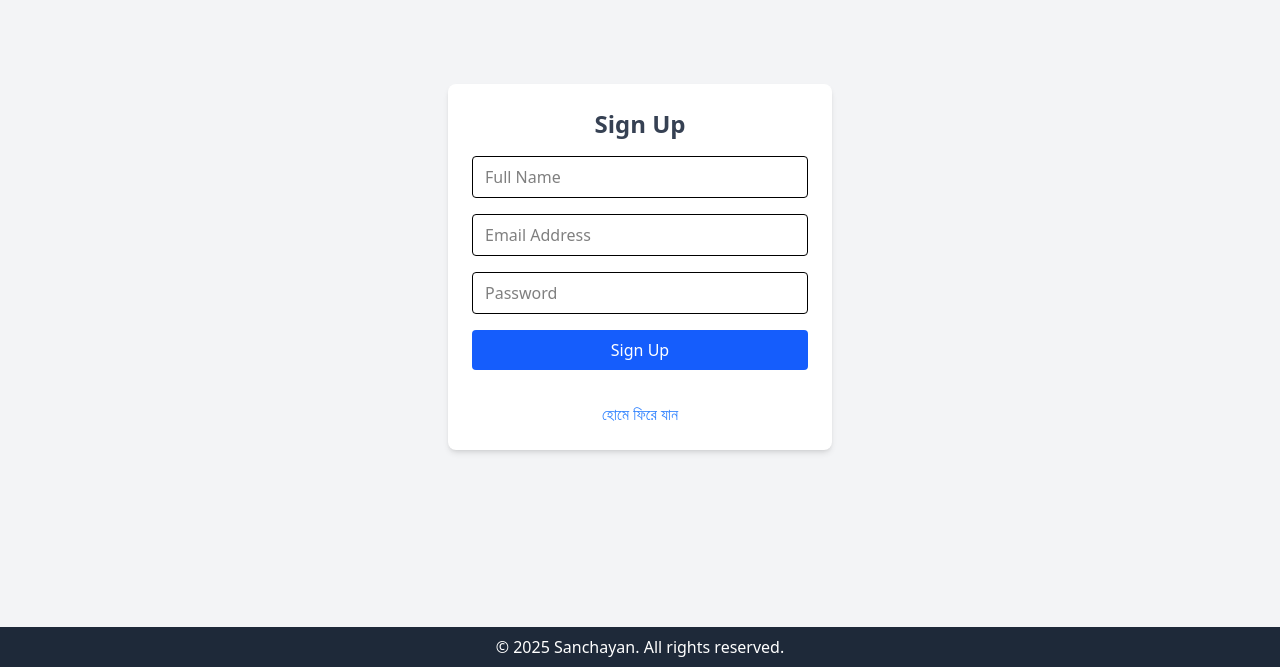
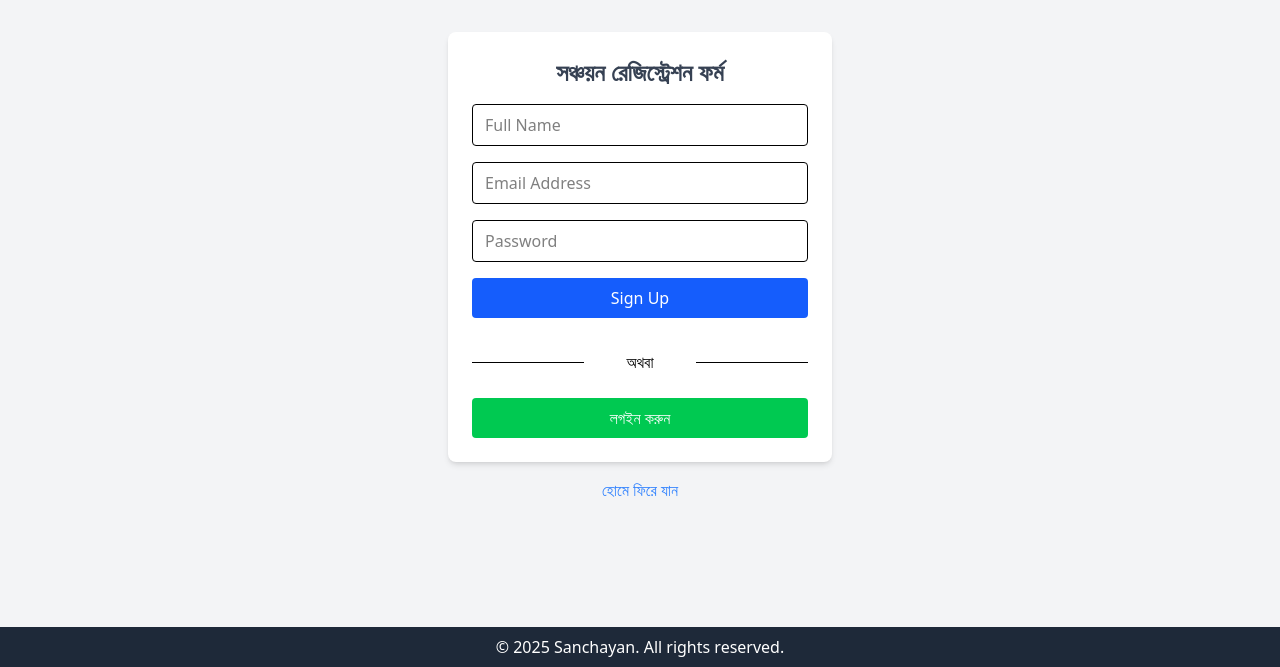
Before and after one commit to MU1147-LEGEND/sanchayan, a React (Vite) app: page /signup in a window 1280 px wide. Shown: the part 133-800 px from the top of the page. Built offline with nearby package versions, Linux system fonts and the light colour scheme; no server answers.

Commit message:
feat: enhance layout and user experience across multiple components, including AdminDashboard, FullPage, Login, SignUp, UserDashboard, MyAccount, and MainForm

```diff
--- a/src/components/AdminDashboard.jsx
+++ b/src/components/AdminDashboard.jsx
@@ -45,7 +45,7 @@ const Dashboard = () => {
     // };
     const logOut = handleLogout;
     return (
-        <div className="p-4">
+        <div className="p-4 mb-10">
             <h1 className="text-2xl font-bold mb-4">সদস্য তালিকা</h1>
 
             <div className="overflow-x-auto">
--- a/src/components/FullPage.jsx
+++ b/src/components/FullPage.jsx
@@ -1,5 +1,3 @@
-import AnnouncementBar from "./announcement-bar/AnnouncementBar";
-import Header from "./header/Header";
 import MemberForm1 from "./mainForm/MainForm";
 
 const FullPage = () => {
--- a/src/components/Login.jsx
+++ b/src/components/Login.jsx
@@ -181,6 +181,9 @@ export default function Login() {
                         }
                         className="bg-white p-6 rounded shadow-md"
                     >
+                        <p className="text-xl text-red-500">
+                            এখনো কাজ চলমান। দয়া করে ইমেইল লগিন ব্যবহার করুন।
+                        </p>
                         <input
                             type="tel"
                             placeholder="+8801XXXXXXXXX"
--- a/src/components/SignUp.jsx
+++ b/src/components/SignUp.jsx
@@ -37,13 +37,13 @@ const SignUp = () => {
     };
 
     return (
-        <div className="min-h-screen flex items-center justify-center bg-gray-100 px-4">
+        <div className="min-h-screen flex flex-col items-center justify-center bg-gray-100 px-4">
             <form
                 onSubmit={handleSubmit}
                 className="bg-white p-6 rounded-lg shadow-md w-full max-w-sm space-y-4"
             >
                 <h2 className="text-2xl font-bold text-center text-gray-700">
-                    Sign Up
+                    সঞ্চয়ন রেজিস্ট্রেশন ফর্ম
                 </h2>
 
                 {error && <p className="text-red-600 text-sm">{error}</p>}
@@ -84,15 +84,23 @@ const SignUp = () => {
                 >
                     Sign Up
                 </button>
-                <div className="mt-4 text-center block">
-                    <a
-                        href="/sanchayan"
-                        className="text-blue-500 hover:underline"
-                    >
-                        হোমে ফিরে যান
-                    </a>
-                </div>
+                <span className="flex mt-4 items-center justify-center">
+                    <hr className="w-1/3" />
+                    <span className="w-1/3 text-center">অথবা</span>
+                    <hr className="w-1/3" />
+                </span>
+                <button
+                    onClick={() => navigate("/login")}
+                    className="w-full bg-green-500 text-white p-2 rounded hover:bg-green-600 mt-2"
+                >
+                    লগইন করুন
+                </button>
             </form>
+            <div className="mt-4 text-center block">
+                <a href="/sanchayan" className="text-blue-500 hover:underline">
+                    হোমে ফিরে যান
+                </a>
+            </div>
             <footer className="fixed bottom-0 left-0 right-0 bg-gray-800 text-white text-center py-2">
                 <p>
                     © {new Date().getFullYear()} Sanchayan. All rights reserved.
--- a/src/components/UserDashboard.jsx
+++ b/src/components/UserDashboard.jsx
@@ -40,7 +40,7 @@ const UserDashboard = () => {
     if (!userData) {
         return (
             <p className="text-center mt-10 text-red-600 font-semibold">
-                সদস্য তথ্য পাওয়া যায়নি। অনুগ্রহ করে আবার চেষ্টা করুন।
+                সদস্য তথ্য পাওয়া যায়নি। পেইজটি রিফ্রেশ করুন অথবা ফর্ম পূরণ করুন।
             </p>
         );
     }
@@ -66,7 +66,7 @@ const UserDashboard = () => {
     } = userData;
     console.log(userData);
     return (
-        <div className="max-w-3xl mx-auto p-4 border rounded-lg shadow">
+        <div className="max-w-3xl mx-auto p-4 mb-10 border rounded-lg shadow">
             <h1 className="text-2xl font-bold mb-4">🧾 সদস্য তথ্য</h1>
 
             <div className="space-y-2">
--- a/src/components/header/MyAccount.jsx
+++ b/src/components/header/MyAccount.jsx
@@ -36,7 +36,9 @@ const MyAccount = () => {
             }`}
             // disabled={user}
         >
-            {user ? `Hi, ${displayName || "User"}` : "Login"}
+            {user
+                ? `Hi, ${displayName || user.displayName.split(" ")[0]}`
+                : "Login"}
         </button>
     );
 };
--- a/src/components/mainForm/MainForm.jsx
+++ b/src/components/mainForm/MainForm.jsx
@@ -240,7 +240,7 @@ const MemberForm1 = () => {
     // handle uploading image
 
     return (
-        <div className="relative min-h-screen bg-gray-100">
+        <div className="relative min-h-screen bg-gray-100 mb-10">
             <form
                 onSubmit={handleSubmit}
                 className="p-6 max-w-3xl mx-auto space-y-4"
```
